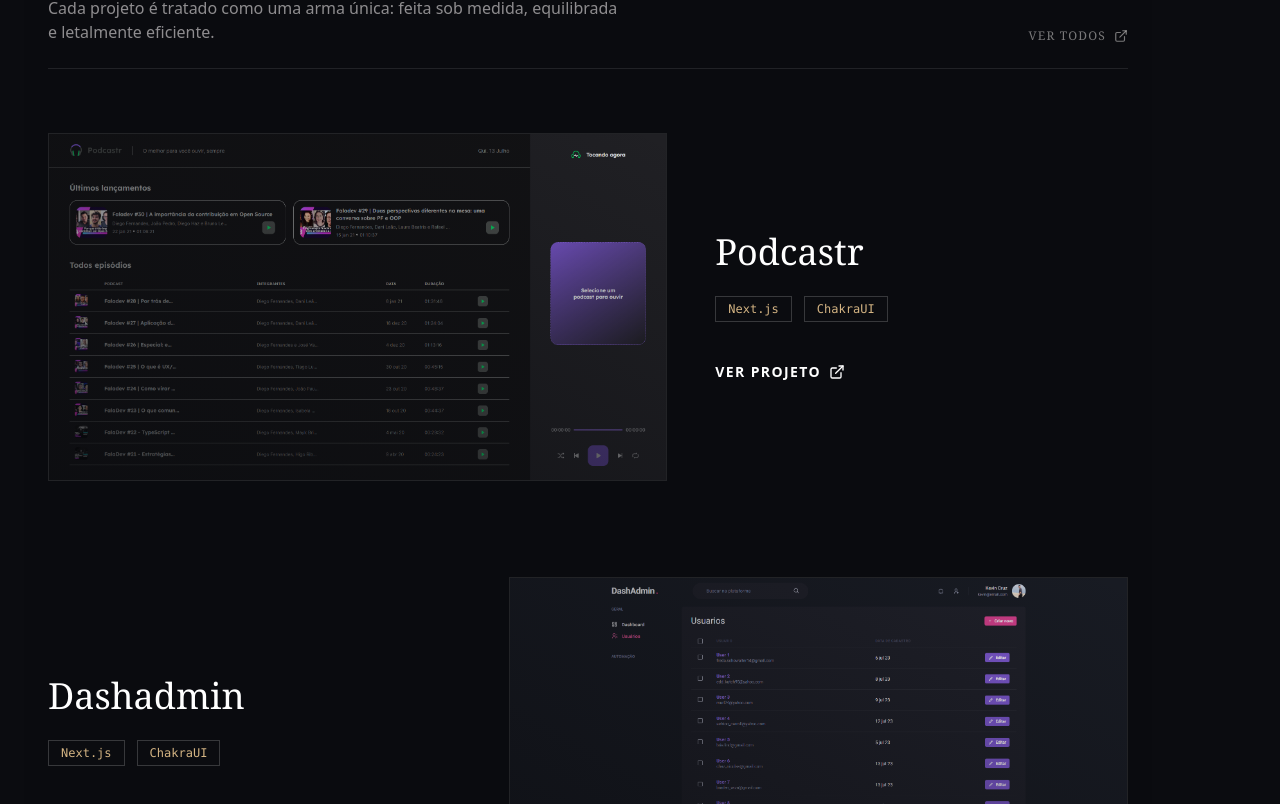
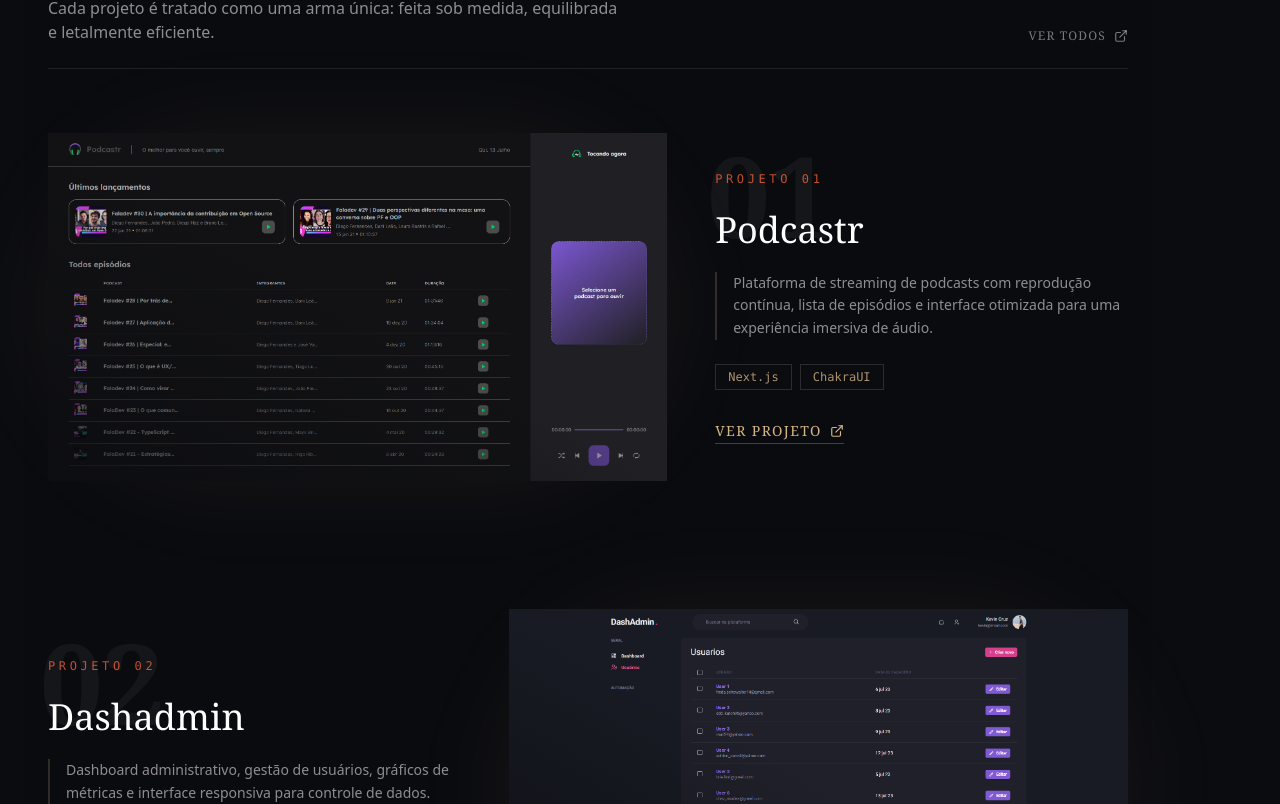
Before and after one commit to kevinmcruzp/portfolio, a Next.js app: page / in a window 1280 px wide. Shown: the part 1736-2540 px from the top of the page. Built offline with nearby package versions, Linux system fonts and the light colour scheme.

Commit message:
feat(works): redesign projects section with numbered items, animated border and ambient glow

```diff
--- a/app/data/projects.ts
+++ b/app/data/projects.ts
@@ -9,6 +9,7 @@ import Moveit from "../../public/Moveit.png";
 export type Project = {
   key: string;
   title: string;
+  desc?: string;
   tags: string[];
   img: StaticImageData | null;
   alt: string;
@@ -20,6 +21,7 @@ export const PROJECTS: Project[] = [
   {
     key: "podcast",
     title: "Podcastr",
+    desc: "Plataforma de streaming de podcasts com reprodução contínua, lista de episódios e interface otimizada para uma experiência imersiva de áudio.",
     tags: ["Next.js", "ChakraUI"],
     img: Podcastr,
     alt: "Podcastr",
@@ -29,6 +31,7 @@ export const PROJECTS: Project[] = [
   {
     key: "dash-admin",
     title: "Dashadmin",
+    desc: "Dashboard administrativo, gestão de usuários, gráficos de métricas e interface responsiva para controle de dados.",
     tags: ["Next.js", "ChakraUI"],
     img: Dashadmin,
     alt: "Dashadmin",
@@ -38,6 +41,7 @@ export const PROJECTS: Project[] = [
   {
     key: "reddit-clone",
     title: "Reddit Clone",
+    desc: "Clone funcional do Reddit com autenticação via Firebase, criação de comunidades, posts, votos e feed em tempo real.",
     tags: ["Next.js", "ChakraUI", "Firebase"],
     img: RedditClone,
     alt: "Reddit Clone",
--- a/app/page.tsx
+++ b/app/page.tsx
@@ -206,55 +206,90 @@ export default function Home() {
                             </Link>
                         </div>
 
-                        <div className="space-y-24">
+                        <div className="space-y-32">
                             {FEATURED_PROJECTS.map((project, index) => (
                                 <motion.div
                                     key={project.key}
-                                    initial={{ opacity: 0, y: 50 }}
+                                    initial={{ opacity: 0, y: 60 }}
                                     whileInView={{ opacity: 1, y: 0 }}
-                                    viewport={{ once: true }}
-                                    transition={{ duration: 0.8 }}
+                                    viewport={{ once: true, margin: "-100px" }}
+                                    transition={{ duration: 0.9, ease: "easeOut" }}
                                     className={`flex flex-col ${index % 2 === 1 ? 'md:flex-row-reverse' : 'md:flex-row'} gap-12 items-center`}
                                 >
-                                    {/* Imagem do Projeto */}
+                                    {/* Imagem */}
+                                    <div className="w-full md:w-3/5 relative">
+                                        {/* Glow ambiente */}
+                                        <div className="absolute -inset-4 bg-nordic-gold/5 blur-2xl rounded-full pointer-events-none" />
+
                                         <a
                                             href={project.href}
                                             target="_blank"
                                             rel="noopener noreferrer"
-                                        className="w-full md:w-3/5 aspect-video bg-nordic-void relative group cursor-pointer overflow-hidden border border-nordic-parchment/10"
+                                            className="relative block aspect-video bg-nordic-void overflow-hidden group"
                                         >
                                             {project.img && (
                                                 <Image
                                                     src={project.img}
                                                     alt={project.alt}
                                                     fill
-                                                className="object-cover group-hover:scale-105 transition-all duration-500"
+                                                    className="object-cover transition-transform duration-700 group-hover:scale-105"
                                                 />
                                             )}
-                                        <div className="absolute inset-0 bg-linear-to-tr from-nordic-void/70 to-transparent z-10" />
-                                        <div className="absolute inset-0 bg-nordic-gold/5 opacity-0 group-hover:opacity-100 transition-opacity duration-500 z-20 flex items-center justify-center">
-                                            <ExternalLink size={28} className="text-nordic-gold" />
+                                            {/* Gradiente base */}
+                                            <div className="absolute inset-0 bg-linear-to-tr from-nordic-void/80 via-transparent to-transparent z-10" />
+
+                                            {/* Borda animada no hover */}
+                                            <div className="absolute inset-0 z-20 pointer-events-none">
+                                                <div className="absolute top-0 left-0 w-0 h-px bg-nordic-gold transition-all duration-500 group-hover:w-full" />
+                                                <div className="absolute top-0 right-0 w-px h-0 bg-nordic-gold transition-all duration-500 delay-100 group-hover:h-full" />
+                                                <div className="absolute bottom-0 right-0 w-0 h-px bg-nordic-gold transition-all duration-500 delay-200 group-hover:w-full" />
+                                                <div className="absolute bottom-0 left-0 w-px h-0 bg-nordic-gold transition-all duration-500 delay-300 group-hover:h-full" />
+                                            </div>
+
+                                            {/* Ícone central no hover */}
+                                            <div className="absolute inset-0 z-30 flex items-center justify-center opacity-0 group-hover:opacity-100 transition-opacity duration-300">
+                                                <div className="w-14 h-14 border border-nordic-gold flex items-center justify-center bg-nordic-void/60 backdrop-blur-sm">
+                                                    <ExternalLink size={22} className="text-nordic-gold" />
+                                                </div>
                                             </div>
                                         </a>
+                                    </div>
 
                                     {/* Detalhes */}
-                                    <div className="w-full md:w-2/5 space-y-6">
-                                        <h3 className="text-4xl font-serif text-white">{project.title}</h3>
-                                        <div className="flex flex-wrap gap-3">
+                                    <div className="w-full md:w-2/5 space-y-5 relative">
+                                        {/* Número faded */}
+                                        <span className="absolute -top-8 -left-2 text-[7rem] font-serif font-bold text-nordic-parchment/5 leading-none select-none pointer-events-none">
+                                            {String(index + 1).padStart(2, "0")}
+                                        </span>
+
+                                        <p className="text-xs font-mono tracking-[0.3em] text-nordic-bronze uppercase">
+                                            Projeto {String(index + 1).padStart(2, "0")}
+                                        </p>
+
+                                        <h3 className="text-4xl font-serif text-white leading-tight">{project.title}</h3>
+
+                                        {project.desc && (
+                                            <p className="text-nordic-parchment/60 text-sm leading-relaxed border-l-2 border-nordic-gold/20 pl-4">
+                                                {project.desc}
+                                            </p>
+                                        )}
+
+                                        <div className="flex flex-wrap gap-2 pt-1">
                                             {project.tags.map(t => (
-                                                <span key={t} className="px-3 py-1 bg-nordic-void border border-nordic-parchment/20 text-xs text-nordic-gold font-mono">
+                                                <span key={t} className="px-3 py-1 bg-nordic-void border border-nordic-parchment/15 text-xs text-nordic-gold/80 font-mono">
                                                     {t}
                                                 </span>
                                             ))}
                                         </div>
-                                        <div className="pt-4">
+
+                                        <div className="pt-2">
                                             <a
                                                 href={project.href}
                                                 target="_blank"
                                                 rel="noopener noreferrer"
-                                                className="flex items-center gap-2 text-white hover:text-nordic-gold transition-colors text-sm uppercase tracking-widest font-bold group"
+                                                className="inline-flex items-center gap-2 text-nordic-gold border-b border-nordic-gold/30 hover:border-nordic-gold pb-0.5 transition-colors text-sm uppercase tracking-widest font-serif group"
                                             >
-                                                Ver Projeto <ExternalLink size={16} className="group-hover:translate-x-1 transition-transform" />
+                                                Ver Projeto <ExternalLink size={14} className="group-hover:translate-x-1 transition-transform" />
                                             </a>
                                         </div>
                                     </div>
```
Lines whose indentation alone changed are shown as unchanged.
